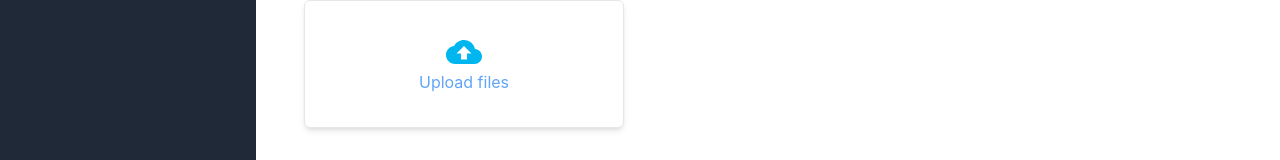
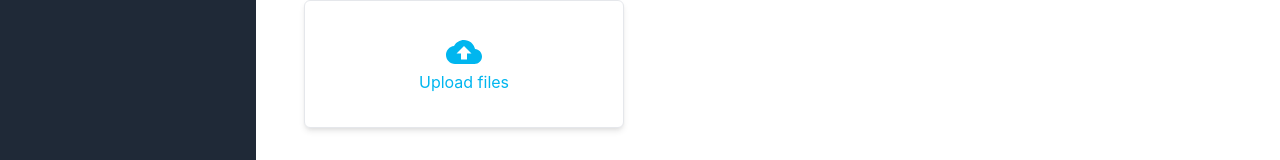
Before and after one commit to Fahlalla/workingrecord-fe, a React (Create React App) app: page /profile in a window 1280 px wide. Shown: the part 420-580 px from the top of the page. Built offline with nearby package versions, Linux system fonts and the light colour scheme.

Commit message:
styling color

```diff
--- a/src/Component/Profile/UploadFile.js
+++ b/src/Component/Profile/UploadFile.js
@@ -9,7 +9,7 @@ const UploadFile = ({ label }) => {
           <div className="flex flex-col items-center ">
             <i className="fa fa-cloud-upload fa-3x text-gray-200"></i>
             <img src={CloudUpload}/>
-            <span className="block text-blue-400 font-normal">Upload files</span>
+            <span className="block text-skyblue font-normal">Upload files</span>
           </div>
         </div>
         <input type="file" className="h-full w-full opacity-0" name="" />
--- a/src/page/Profile.js
+++ b/src/page/Profile.js
@@ -11,7 +11,7 @@ const ProfilePage = () => {
       <BankAccountInfo />
       <div className="flex flex-wrap content-center justify-center space-x-20 py-10">
         <ProfileButton color='bg-black' >ล้างข้อมูล</ProfileButton>
-        <ProfileButton color='bg-blue-600'>ยืนยันข้อมูล</ProfileButton>
+        <ProfileButton color='bg-skyblue'>ยืนยันข้อมูล</ProfileButton>
       </div>
     </div>
   );
--- a/tailwind.config.js
+++ b/tailwind.config.js
@@ -1,15 +1,18 @@
 module.exports = {
   corePlugins: {
-
     tableLayout: false,
   },
-    purge: ['./src/**/*.{js,jsx,ts,tsx}', './public/index.html'],
+  purge: ["./src/**/*.{js,jsx,ts,tsx}", "./public/index.html"],
   darkMode: false, // or 'media' or 'class'
   theme: {
-      extend: {},
+    extend: {
+      colors: {
+        'skyblue': "#00B6EF",
+      },
+    },
   },
   variants: {
     extend: {},
   },
   plugins: [],
-  }
+};
```
Lines whose indentation alone changed are shown as unchanged.
